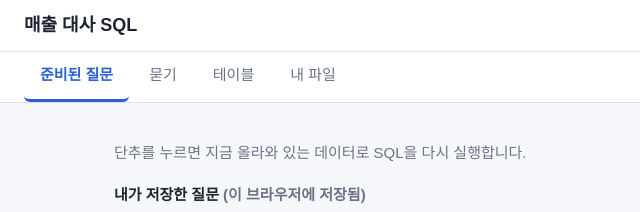
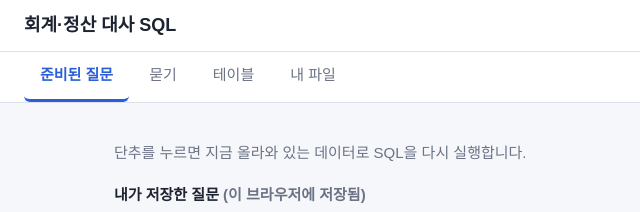
Before and after one commit to ilho-lee/my-app, a plain HTML site: page index.html in a window 1280 px wide. Shown: the top 212 px of the page, 0-640 px from the left. Drawn offline with Linux system fonts and the light colour scheme.

Commit message:
이름을 '매출 대사 SQL'에서 '회계·정산 대사 SQL'로 변경
Co-Authored-By: Claude Sonnet 5.5 <noreply@anthropic.com>

```diff
--- a/index.html
+++ b/index.html
@@ -3,12 +3,12 @@
 <head>
   <meta charset="utf-8">
   <meta name="viewport" content="width=device-width, initial-scale=1">
-  <title>매출 대사 SQL</title>
+  <title>회계·정산 대사 SQL</title>
   <link rel="stylesheet" href="/static/app.css">
 </head>
 <body>
   <header>
-    <h1>매출 대사 SQL</h1>
+    <h1>회계·정산 대사 SQL</h1>
     <div id="status" class="status">서버 확인 중…</div>
   </header>
 
```
Also changed, not shown: 1 other file.
